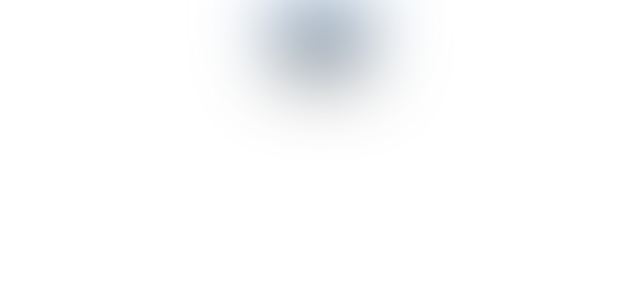
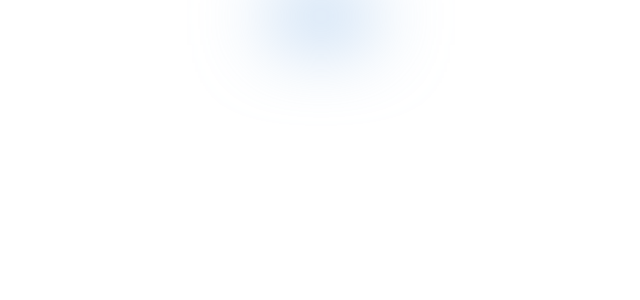
Before and after one commit to NiviDevs/portal-frontend, a React (Vite) app: page / in a window 1280 px wide. Shown: the top 300 px of the page, without its empty margins (319-959 px from the left). Built offline with nearby package versions, Linux system fonts and the light colour scheme.

Commit message:
hi test commit

```diff
--- a/src/App.jsx
+++ b/src/App.jsx
@@ -4,12 +4,7 @@
     return (
         <div className="items-center place-items-center align-middle blur-2xl">
             <h1 className="text-center bg-blue-300 p-1">Hello React</h1>
-            <Button
-                className="bg-center align-top flex items-center"
-                variant="default"
-            >
-                negga
-            </Button>
+
         </div>
     );
 }
```
